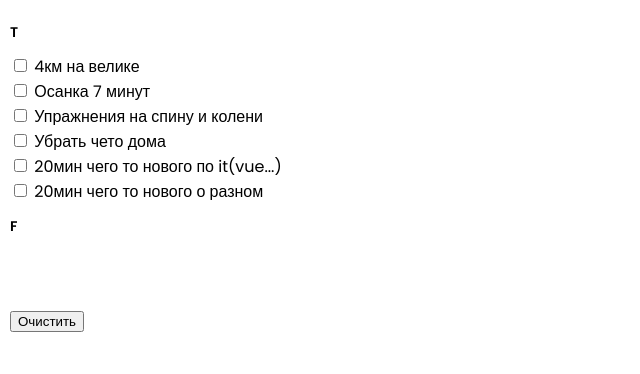
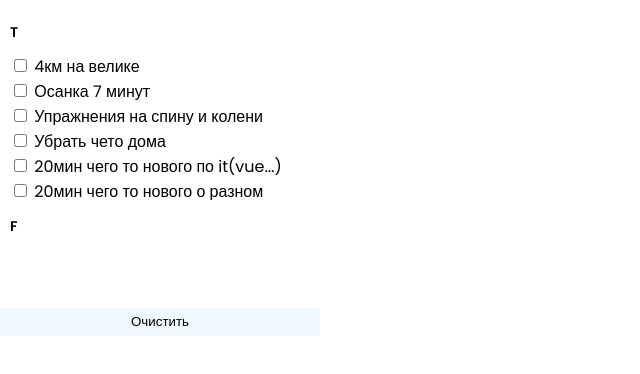
Before and after one commit to Syrym-Kosymbayev-Kultaev/todolist_syr, a plain HTML site: page index.html in a window 1280 px wide. Shown: the whole page, without its empty margins (0-640 px from the left). Drawn offline with Linux system fonts and the light colour scheme.

Commit message:
Update style.css

```diff
--- a/style.css
+++ b/style.css
@@ -10,6 +10,8 @@ body
     font-family: "Poppins", sans-serif;
     margin: 0;
     padding: 10px;
+    width: 320px;
+    min-height: 100vh;
 }
 
 h2
@@ -40,3 +42,14 @@ ul.add li.checked
 {
     order: 10;
 }
+
+button
+{
+    background: aliceblue;
+    font-family: "Poppins", sans-serif;
+    padding: 4px 16px;
+    border-radius: 0;
+    border: none;
+    width: calc(100% + 20px);
+    margin: 0 -10px;
+}
```
